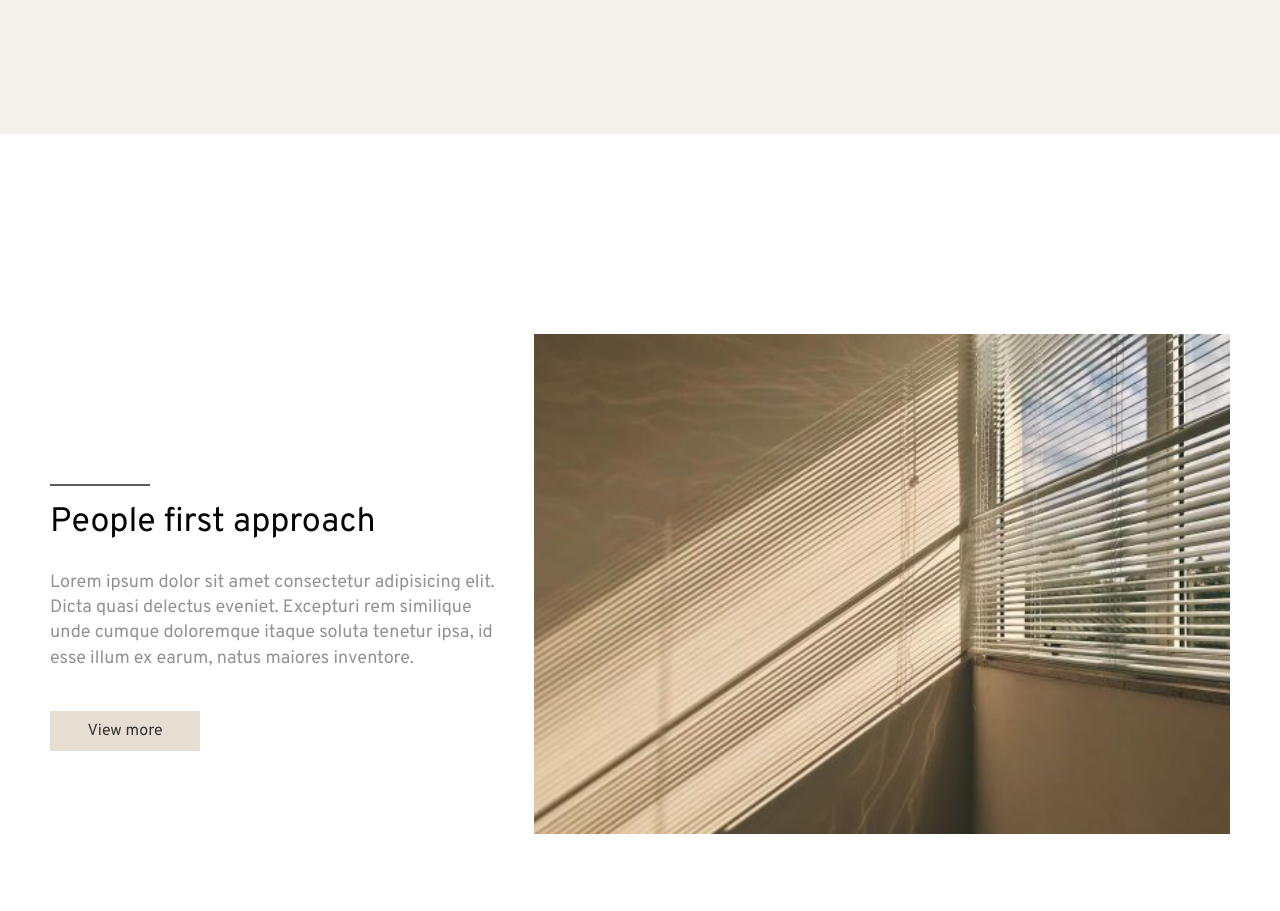
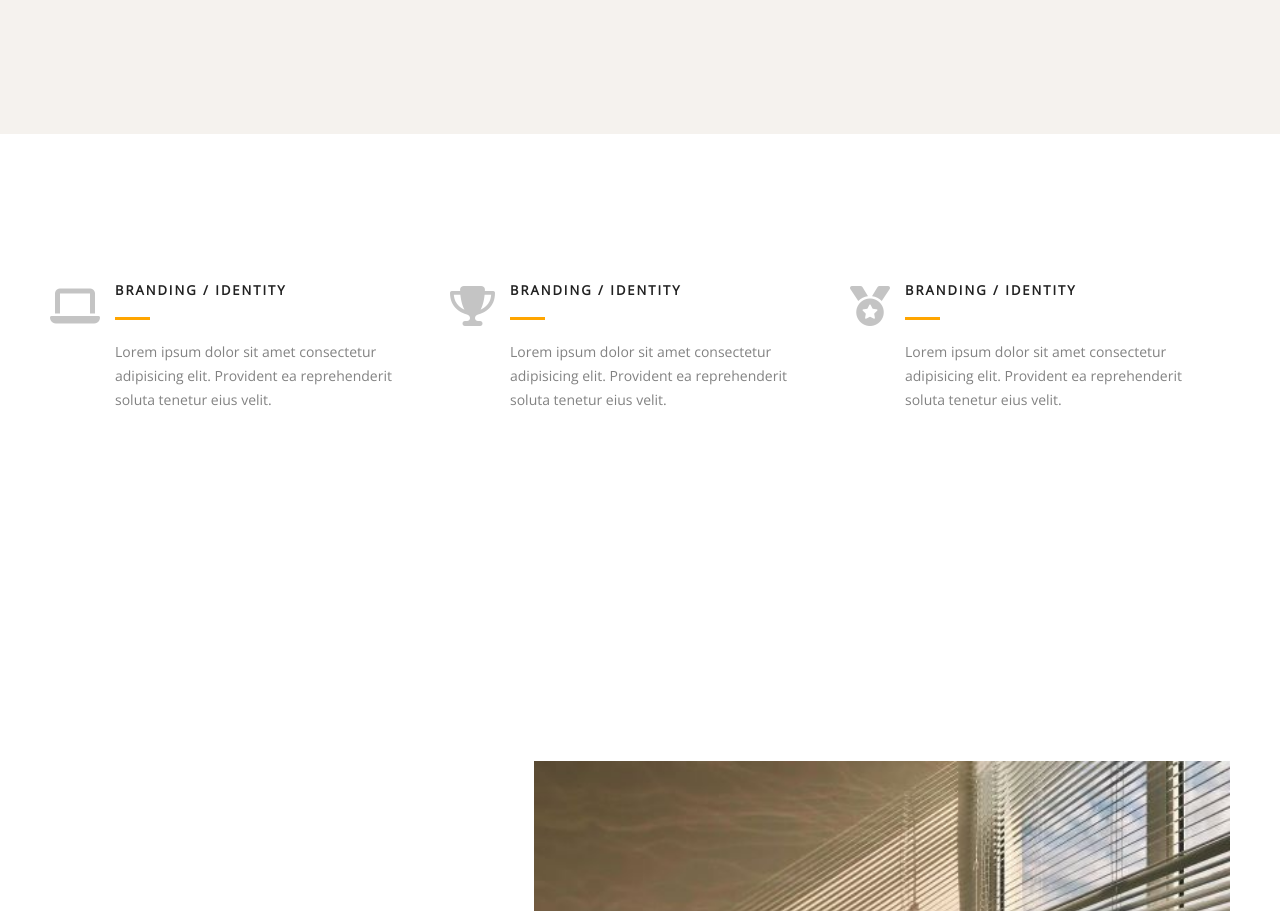
Before and after one commit to zzinis/portfolio2, a plain HTML site: page index.html in a window 1280 px wide. Shown: the part 1360-2271 px from the top of the page. Drawn offline with nearby package versions, Linux system fonts and the light colour scheme.

Commit message:
introuduce 완성

```diff
--- a/index.html
+++ b/index.html
@@ -37,7 +37,6 @@
 
     <!-- visual -->
 	<figure id="visual">
-		<!-- <video src="img/video1.mp4" muted loop autoplay></video> -->
 		<div class="inner">
 			<div class="wrap">
 				<div class="left">
@@ -63,6 +62,12 @@
 					<div class="num">01.</div>
 					<div class="pic">
 						<img src="img/b1.jpg" alt="">
+						<a href="#" class="prev">
+							<img src="img/left.png" alt="">
+						</a>
+						<a href="#" class="next">
+							<img src="img/right.png" alt="">
+						</a>
 					</div>
 				</div>
 
@@ -113,7 +118,40 @@
 			</div>
 		</div>
 	</section>
-
+	<!-- introuduce -->
+	<section id="introduce">
+		<div class="inner">
+			<div class="wrap">
+				<article>
+					<div class="icon">
+						<i class="fas fa-laptop"></i>
+					</div>
+					<div class="txt">
+						<h2>BRANDING / IDENTITY</h2>
+						<p>Lorem ipsum dolor sit amet consectetur adipisicing elit. Provident ea reprehenderit soluta tenetur eius velit.</p>
+					</div>
+				</article>
+				<article>
+					<div class="icon">
+						<i class="fas fa-trophy"></i>
+					</div>
+					<div class="txt">
+						<h2>BRANDING / IDENTITY</h2>
+						<p>Lorem ipsum dolor sit amet consectetur adipisicing elit. Provident ea reprehenderit soluta tenetur eius velit.</p>
+					</div>
+				</article>
+				<article>
+					<div class="icon">
+						<i class="fas fa-medal"></i>
+					</div>
+					<div class="txt">
+						<h2>BRANDING / IDENTITY</h2>
+						<p>Lorem ipsum dolor sit amet consectetur adipisicing elit. Provident ea reprehenderit soluta tenetur eius velit.</p>
+					</div>
+				</article>
+			</div>
+		</div>
+	</section>
 
     <!-- box1 -->
 	<section id="box1">
--- a/scss/style.scss
+++ b/scss/style.scss
@@ -145,13 +145,16 @@
                 height: 100%;
                 object-fit: cover;
                 }
+
             }
+
             }
             .right{
             width: 69%;
             height: 65vh;
             padding-top: 40px;
             border-bottom: 1px solid #bbb;
+            position: relative;
 
             h2{
                 font: bold 18px/1 'arial';
@@ -182,10 +185,24 @@
                 width: 100%;
                 height: 200px;
                 margin-top: 20px;
+                position: relative;
                 img{
                 width: 100%;
                 height: 100%;
                 object-fit: cover;
+                }
+
+                .prev{
+                    position: absolute;
+                    top: 50%;
+                    left: 40px;
+                    transform: translateX(-50%);
+                }
+                .next{
+                    position: absolute;
+                    top: 50%;
+                    right: 30px;
+                    transform: translateX(-50%);
                 }
 
             }
@@ -366,6 +383,60 @@
         }
     }
 }
+
+#introduce{
+    width: 100%;
+    padding: 150px 0;
+
+    .inner{
+      width: 1180px;
+      margin: 0 auto;
+
+      .wrap{
+        display: flex;
+
+        article{
+          width: 380px;
+          margin-right: 20px;
+          display: flex;
+
+          &:last-child{
+            margin-right: 0px;
+          }
+          .icon{
+            font-size: 40px;
+            color: #c4c4c4;
+            margin-right: 15px;
+          }
+
+          .txt{
+            h2{
+              font: bold 13px/1 'Open Sans', sans-serif;
+              color: #212121;
+              margin-bottom: 20px;
+              letter-spacing: 2px;
+
+              &::after{
+                content: '';
+                width: 35px;
+                height: 3px;
+                display: block;
+                background: orange;
+                margin-top: 20px;
+              }
+            }
+
+            p{
+              font: 14px/1.7 'Open Sans', sans-serif;
+              color: #828282;
+              margin-right: 30px;
+
+            }
+          }
+        }
+      }
+    }
+  }
 /* box1*/
 #box1{
     width: 100%;
```
Also changed, not shown: css/style.css, img/left.png (added), img/right.png (added), 1 other file.
